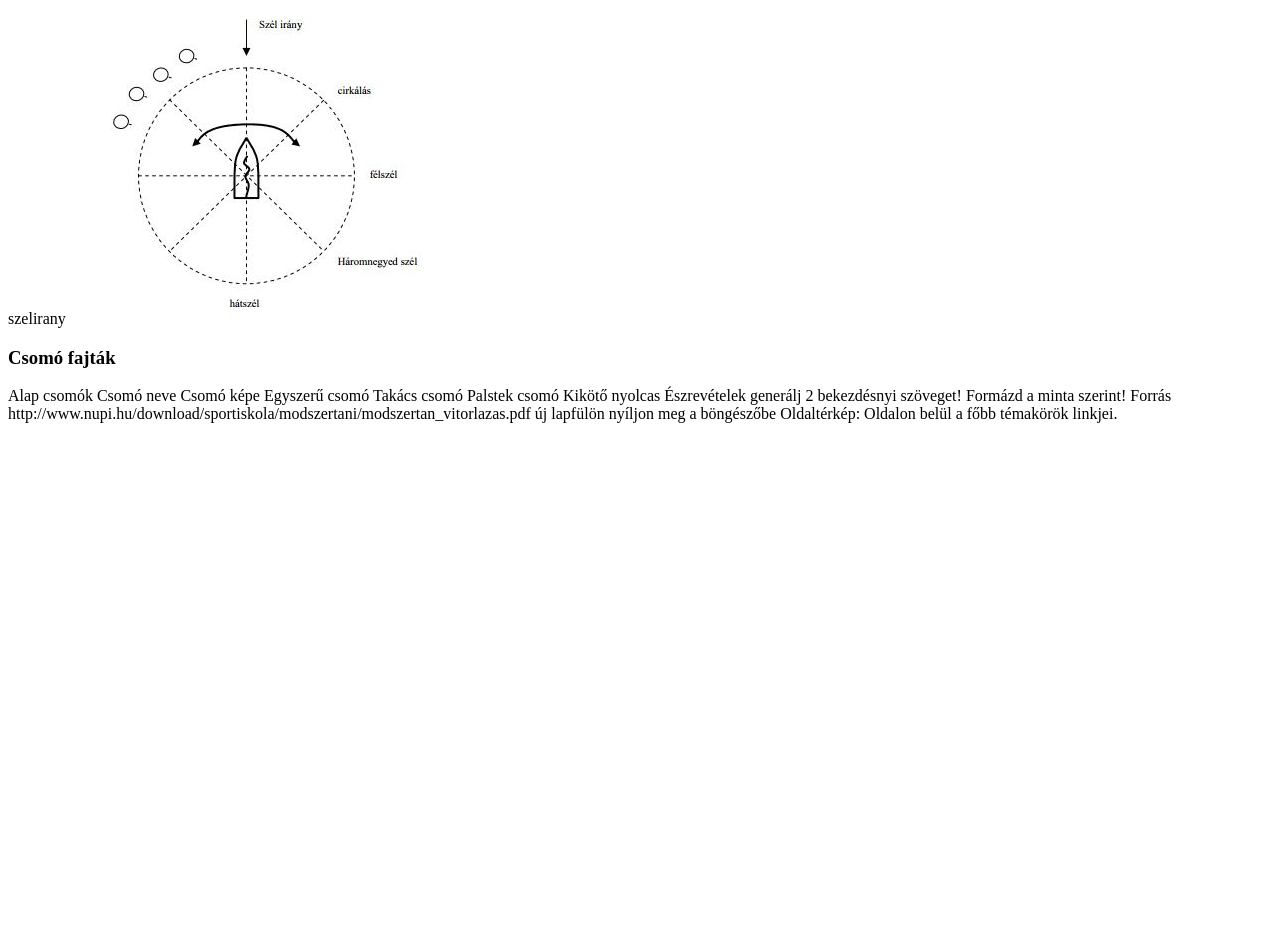
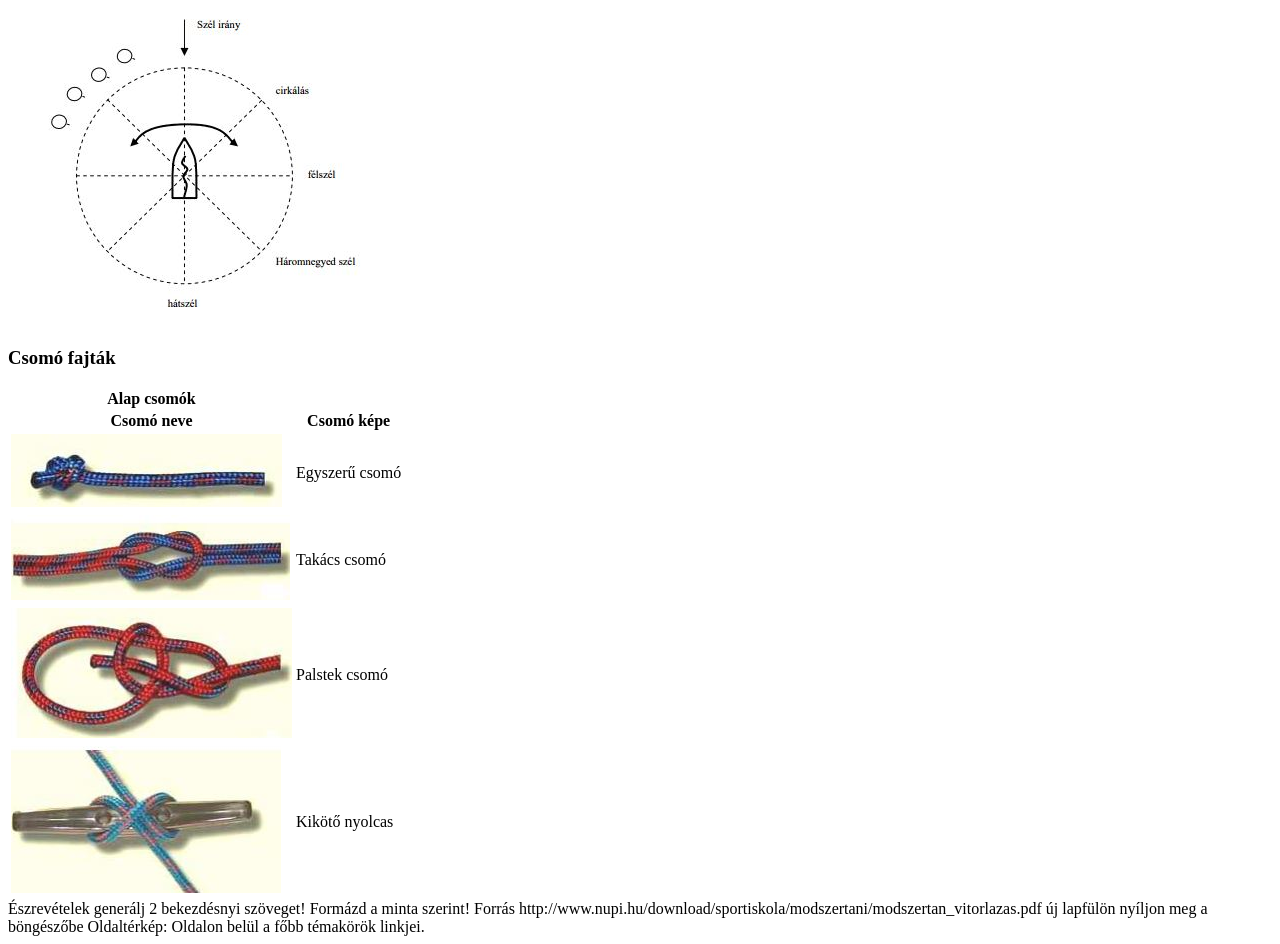
Before and after one commit to Lorincz-Abel/Oraimunka0912, a plain HTML site: page index.html in a window 1280 px wide. Shown: the part 615-1559 px from the top of the page. Before the commit the page ends 1046 px from the top, so only its background shows below. Drawn offline with Linux system fonts and the light colour scheme.

Commit message:
Kész táblázat

```diff
--- a/index.html
+++ b/index.html
@@ -42,15 +42,46 @@
 <p> A haladási irányok előtt a szélbeállás helyzetét ismertessük meg velük először. Minden egyes iránynak a nevét, a hajó haladásának legfontosabb ismérveit mutassuk be nekik. A hajó haladási irányára és a szél viszonyára igyekezzünk mindig olyan kulcsszavakat használni (hátszél: hátulról fújja a hajót a szél), amely segíti a tanulást.</p>
 <p>A gyakorlati bemutatás a már említett tároló kocsin lévő felszerelt hajóval történjen. A tanítás során mindig térjünk ki a szél irányának és a haladási iránynak a viszonyára, valamint a vitorla beállítására is (pl.: hátszél: hátulról fúj a szél, teljesen kiengedem a vitorlát).</p>
 
-szelirany
 <img src="forrás/szelirany.JPG" alt="szélirány">
+
 <h3>Csomó fajták</h3>
-Alap csomók
-Csomó neve	Csomó képe
-Egyszerű csomó
-Takács csomó
-Palstek csomó
-Kikötő nyolcas
+<table>
+    <caption>
+
+        <th>Alap csomók</th>
+
+    </caption>
+    <tr>
+        <th>Csomó neve</th>
+        <th>Csomó képe</th>
+    </tr>
+        <tr>
+            <td>
+                <img src="forrás/ecsomo.JPG" alt="Egyszerű csomó">
+            </td>
+            <td>Egyszerű csomó</td>
+        </tr>
+        <tr>
+            <td>
+                <img src="forrás/tcsomo.JPG" alt="Takács csomó">
+            </td>
+            <td>Takács csomó</td>
+        </tr>
+        <tr>
+            <td>
+                <img src="forrás/pcsomo.JPG" alt="Palstek csomó">
+            </td>
+            <td>Palstek csomó</td>
+        </tr>
+        <tr>
+            <td>
+                <img src="forrás/knyolcas.JPG" alt="Kikötő csomó">
+            </td>
+            <td>Kikötő nyolcas</td>
+        </tr>
+
+</table>
+
 
 Észrevételek
 
```
